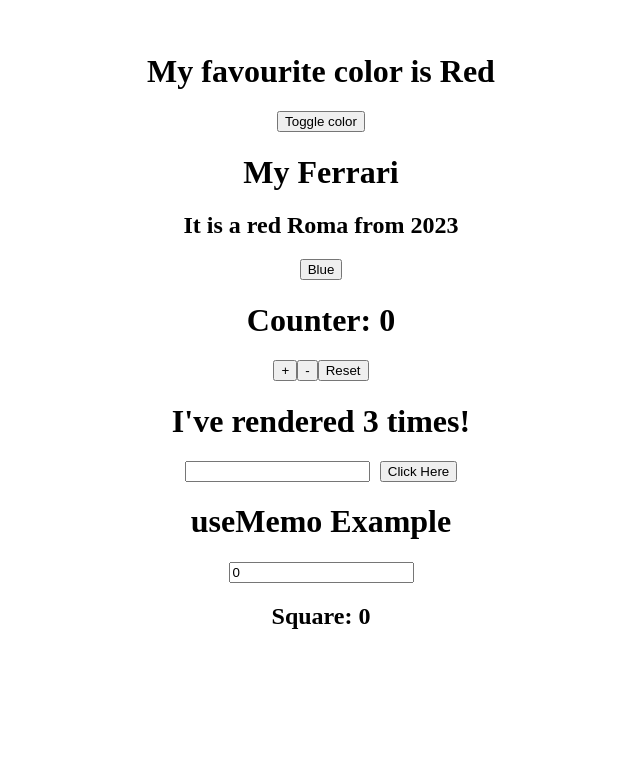
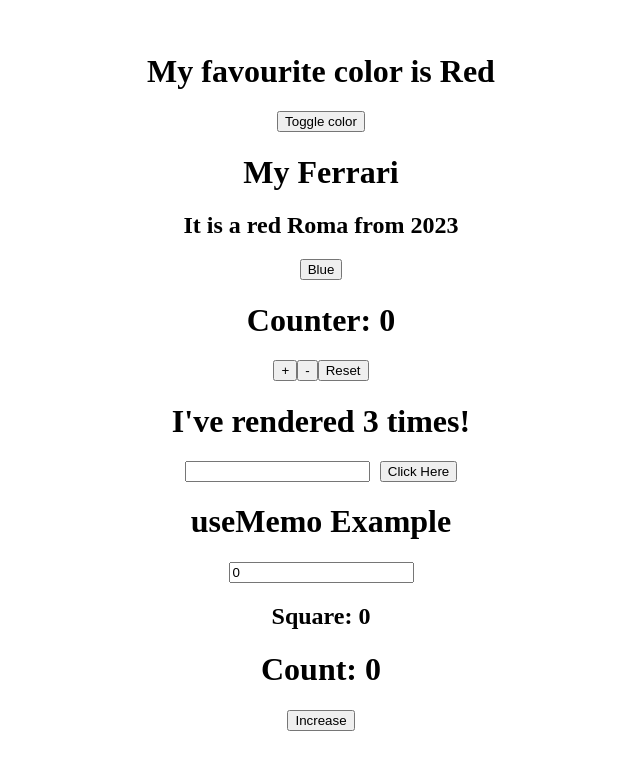
Before and after one commit to aantaaraaa/react-hooks, a React (Vite) app in the folder my-react-app/: page / in a window 1280 px wide. Shown: the part 147-916 px from the top of the page, without its empty margins (319-959 px from the left). Built offline with nearby package versions, Linux system fonts and the light colour scheme.

Commit message:
useCallback

```diff
--- a/my-react-app/src/App.jsx
+++ b/my-react-app/src/App.jsx
@@ -5,6 +5,7 @@ import Counter from "./hooks-practice/useState/counter.jsx";
 import AutoCounter from "./hooks-practice/useEffect/AutoCounter";
 import ModifyDom from "./hooks-practice/useRef/ModifyDom";
 import SquareNumber from "./hooks-practice/useMemo/SquareNumber";
+import CounterCallback from "./hooks-practice/useCallback/CounterCallback";
 
 function App() {
   return (
@@ -15,6 +16,7 @@ function App() {
       <AutoCounter />
       <ModifyDom />
       <SquareNumber />
+      <CounterCallback />
     </>
   );
 }
--- /dev/null
+++ b/my-react-app/src/hooks-practice/useCallback/CounterCallback.jsx
@@ -0,0 +1,16 @@
+import { useState, useCallback } from "react";
+
+export default function CounterCallback() {
+  const [count, setCount] = useState(0);
+
+  const increment = useCallback(() => {
+    setCount(c => c + 1);
+  }, []);
+
+  return (
+    <>
+      <h1>Count: {count}</h1>
+      <button onClick={increment}>Increase</button>
+    </>
+  );
+}
```
